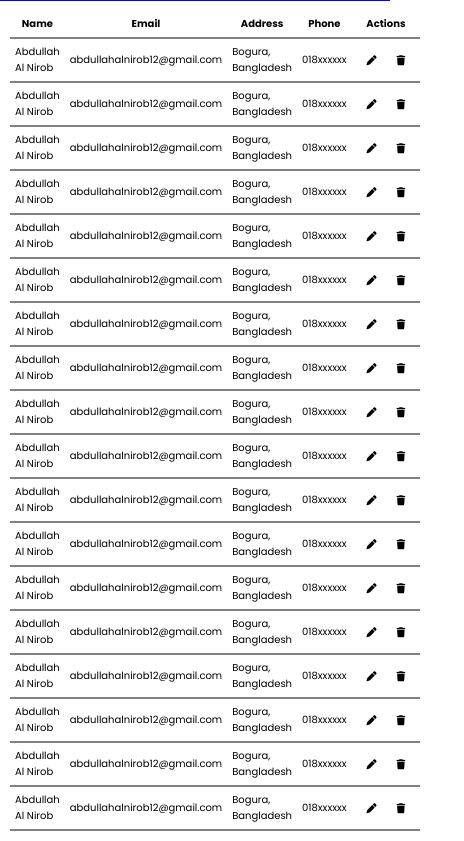
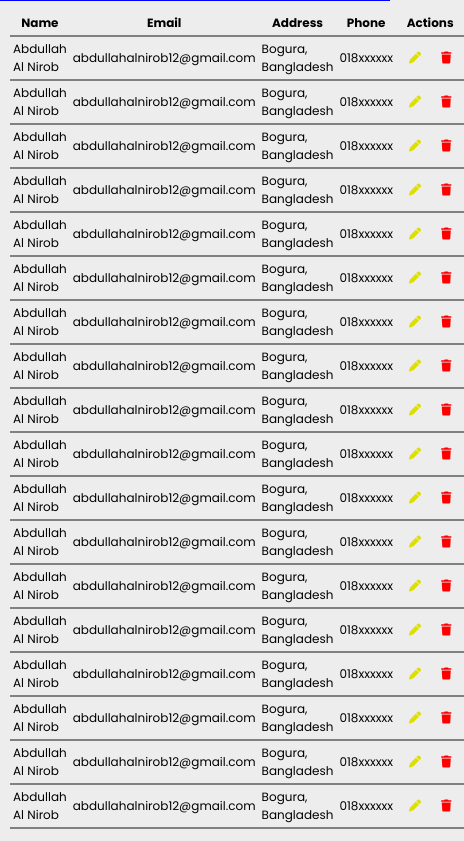
Before and after one commit to ABDULLAH-YOY/ManageEmployees-todo, a plain HTML site: page index.html in a window 390 px wide. Shown: the part 47-888 px from the top of the page, 464 px wide, since content can reach past the window. Drawn offline with Linux system fonts and the light colour scheme.

Commit message:
Update style.css

```diff
--- a/style.css
+++ b/style.css
@@ -4,6 +4,9 @@
     margin: 0;
     padding: 0;
     font-family: "Poppins", sans-serif;
+}
+body{
+    background-color: #ededed;
 }
 nav{
     position: sticky;
@@ -39,13 +42,7 @@ nav{
 .nav-btn .red:hover{
     background-color: rgb(235, 0, 0);
 }
-.container ul{
- display: flex;
-}
-.container ul li{
-    display: flex;
-    padding: 10px 50px;
-}
+
 table{
     border-collapse: collapse;
     margin: 20px;
@@ -55,7 +52,7 @@ table{
 } */
 table>thead th,
 table td{
-    padding: 10px 70px;
+    padding: 10px 50px;
 
 }
 table th,
@@ -70,17 +67,21 @@ table td{
     cursor: pointer;
     color: black;
 }
-.act i:hover{
+.act .fa-pen{
+    color: rgb(222, 222, 0);
+}
+.act .fa-trash{
     color: red;
 }
+
 @media (max-width:700px) {
     table{
         margin: 10px;
     }
     table>thead th,
     table td{
-    padding: 5px;
-    font-size: 10px;
+    padding: 3px;
+    font-size: 12px;
 
  }
  .logo{
```
